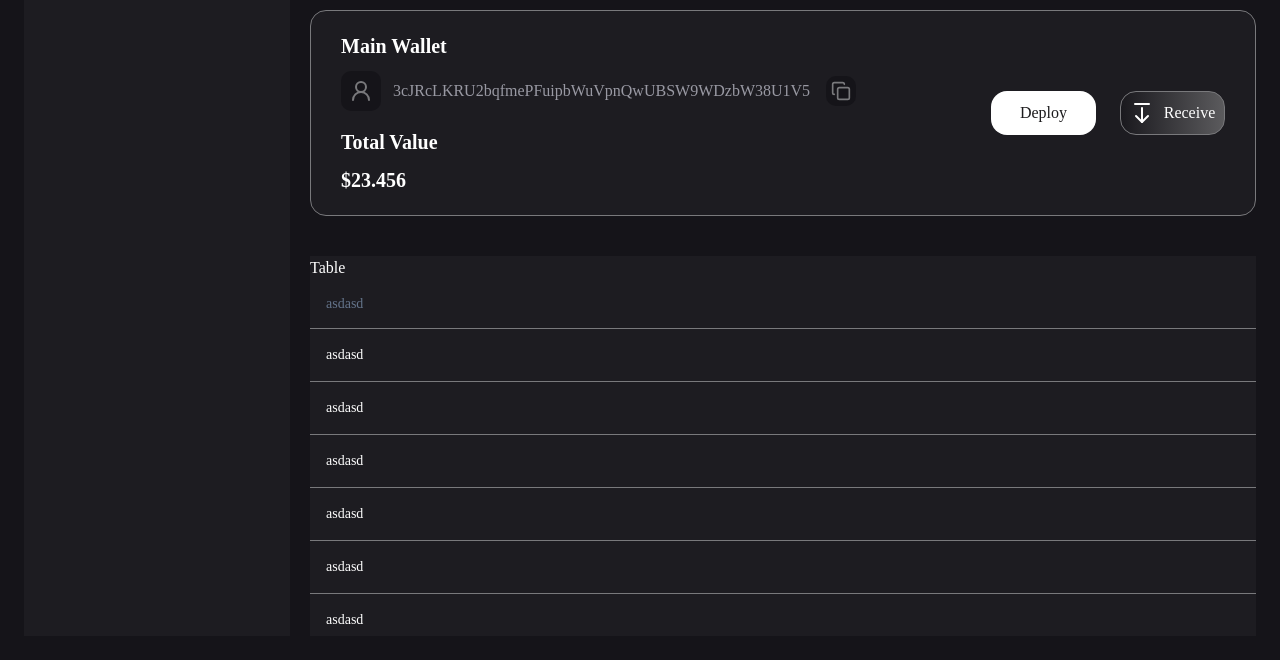
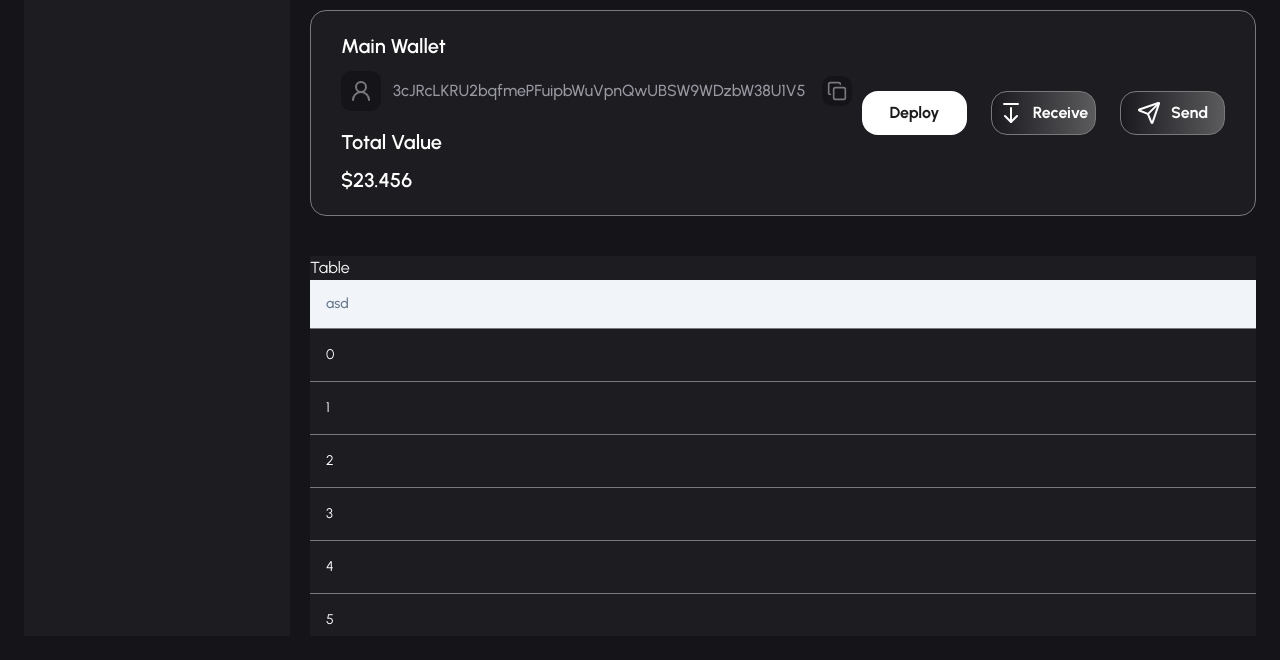
Before and after one commit to ZpokenWeb3/nil-snap, a Gatsby site in the folder packages/site/: page / in a window 1280 px wide. Shown: the part 140-800 px from the top of the page. Built offline with nearby package versions, Linux system fonts and the light colour scheme; Gatsby itself is replaced by a stand-in of ours.

Commit message:
add fonts and scrollable table

```diff
--- a/packages/site/package.json
+++ b/packages/site/package.json
@@ -27,6 +27,7 @@
   },
   "dependencies": {
     "@metamask/providers": "^16.0.0",
+    "@radix-ui/react-scroll-area": "^1.1.0",
     "@radix-ui/react-slot": "^1.1.0",
     "@zpoken/metamask-nil-types": "workspace:^",
     "autoprefixer": "^10.4.20",
--- a/packages/site/src/App.tsx
+++ b/packages/site/src/App.tsx
@@ -56,9 +56,9 @@ export const App: FunctionComponent<AppProps> = ({ children }) => {
   return (
     <div className="flex flex-col gap-5 pt-5 px-6 h-screen m-0 pb-6">
       <Header />
-      <div className="flex h-[calc(100vh-114px)] gap-5">
-        <aside className="basis-[266px] bg-card">asd</aside>
-        <div className="flex-1 overflow-auto">{children}</div>
+      <div className="flex gap-5 overflow-hidden">
+        <aside className="basis-[266px] bg-card ">asd</aside>
+        <div className="flex-1">{children}</div>
       </div>
     </div>
   );
--- /dev/null
+++ b/packages/site/src/components/ScrollableTable.tsx
@@ -0,0 +1,32 @@
+import React from 'react';
+
+import { ScrollArea } from './ui/scroll-area';
+import {
+  Table,
+  TableBody,
+  TableCell,
+  TableHead,
+  TableHeader,
+  TableRow,
+} from './ui/table';
+
+export const ScrollableTable = () => {
+  return (
+    <ScrollArea className="grow overflow-auto">
+      <Table>
+        <TableHeader className="sticky top-0 bg-secondary">
+          <TableRow>
+            <TableHead>asd</TableHead>
+          </TableRow>
+        </TableHeader>
+        <TableBody>
+          {[...Array(100).keys()].map((i) => (
+            <TableRow key={i}>
+              <TableCell>{i}</TableCell>
+            </TableRow>
+          ))}
+        </TableBody>
+      </Table>
+    </ScrollArea>
+  );
+};
--- /dev/null
+++ b/packages/site/src/components/ScrollableTableWrapper.tsx
@@ -0,0 +1,11 @@
+import React, { ReactNode } from 'react';
+
+export const ScrollableTableWrapper = ({
+  children,
+}: {
+  children: ReactNode;
+}) => {
+  return (
+    <div className="grow bg-card flex flex-col h-full min-h-0">{children}</div>
+  );
+};
--- /dev/null
+++ b/packages/site/src/components/WalletInfo.tsx
@@ -0,0 +1,44 @@
+import { ArrowDownFromLine, Copy, Send, User2 } from 'lucide-react';
+import React from 'react';
+
+import { Button } from './ui/button';
+
+export const WalletInfo = () => {
+  return (
+    <div className="bg-card mb-[10px] px-[30px] py-5 border-[0.5px] border-border rounded-lg flex justify-between items-center">
+      <div className="flex flex-col gap-2">
+        <p className="text-xl leading-[30px] font-semibold pb-[2px]">
+          Main Wallet
+        </p>
+        <div className="flex gap-3 items-center mb-2">
+          <div className="p-2 bg-background rounded-[10px]">
+            <User2 className="size-6 text-icon-secondary" />
+          </div>
+          <p className="text-base font-medium text-text-secondary mr-1">
+            3cJRcLKRU2bqfmePFuipbWuVpnQwUBSW9WDzbW38U1V5
+          </p>
+          <div className="p-[5px] bg-background rounded-[10px] cursor-pointer">
+            <Copy className="size-5 text-icon-secondary" />
+          </div>
+        </div>
+        <p className="text-xl leading-[30px] font-semibold">Total Value</p>
+        <p className="text-xl leading-[30px] font-semibold">$23.456</p>
+      </div>
+      <div className="flex gap-6">
+        <Button className="w-[105px]">Deploy</Button>
+        <Button variant="gradient" className="w-[105px]">
+          <div className="flex items-center gap-[10px]">
+            <ArrowDownFromLine className="zise-5" />
+            <p>Receive</p>
+          </div>
+        </Button>
+        <Button variant="gradient" className="w-[105px]">
+          <div className="flex items-center gap-[10px]">
+            <Send className="zise-5" />
+            <p>Send</p>
+          </div>
+        </Button>
+      </div>
+    </div>
+  );
+};
--- a/packages/site/src/components/ui/button.tsx
+++ b/packages/site/src/components/ui/button.tsx
@@ -5,7 +5,7 @@ import * as React from 'react';
 import { cn } from '../../lib/utils';
 
 const buttonVariants = cva(
-  'inline-flex items-center justify-center whitespace-nowrap rounded-lg text-base font-semibild ring-offset-background transition-colors focus-visible:outline-none focus-visible:ring-2 focus-visible:ring-ring focus-visible:ring-offset-2 disabled:pointer-events-none disabled:opacity-50',
+  'inline-flex items-center justify-center whitespace-nowrap rounded-lg text-base font-bold ring-offset-background transition-colors focus-visible:outline-none focus-visible:ring-2 focus-visible:ring-ring focus-visible:ring-offset-2 disabled:pointer-events-none disabled:opacity-50',
   {
     variants: {
       variant: {
--- /dev/null
+++ b/packages/site/src/components/ui/scroll-area.tsx
@@ -0,0 +1,46 @@
+import * as ScrollAreaPrimitive from '@radix-ui/react-scroll-area';
+import * as React from 'react';
+
+import { cn } from '../../lib/utils';
+
+const ScrollArea = React.forwardRef<
+  React.ElementRef<typeof ScrollAreaPrimitive.Root>,
+  React.ComponentPropsWithoutRef<typeof ScrollAreaPrimitive.Root>
+>(({ className, children, ...props }, ref) => (
+  <ScrollAreaPrimitive.Root
+    ref={ref}
+    className={cn('relative overflow-hidden', className)}
+    {...props}
+  >
+    <ScrollAreaPrimitive.Viewport className="h-full w-full rounded-[inherit]">
+      {children}
+    </ScrollAreaPrimitive.Viewport>
+    <ScrollBar />
+    <ScrollAreaPrimitive.Corner />
+  </ScrollAreaPrimitive.Root>
+));
+ScrollArea.displayName = ScrollAreaPrimitive.Root.displayName;
+
+const ScrollBar = React.forwardRef<
+  React.ElementRef<typeof ScrollAreaPrimitive.ScrollAreaScrollbar>,
+  React.ComponentPropsWithoutRef<typeof ScrollAreaPrimitive.ScrollAreaScrollbar>
+>(({ className, orientation = 'vertical', ...props }, ref) => (
+  <ScrollAreaPrimitive.ScrollAreaScrollbar
+    ref={ref}
+    orientation={orientation}
+    className={cn(
+      'flex touch-none select-none transition-colors',
+      orientation === 'vertical' &&
+        'h-full w-2.5 border-l border-l-transparent p-[1px]',
+      orientation === 'horizontal' &&
+        'h-2.5 flex-col border-t border-t-transparent p-[1px]',
+      className,
+    )}
+    {...props}
+  >
+    <ScrollAreaPrimitive.ScrollAreaThumb className="relative flex-1 rounded-full bg-border" />
+  </ScrollAreaPrimitive.ScrollAreaScrollbar>
+));
+ScrollBar.displayName = ScrollAreaPrimitive.ScrollAreaScrollbar.displayName;
+
+export { ScrollArea, ScrollBar };
--- a/packages/site/src/pages/index.tsx
+++ b/packages/site/src/pages/index.tsx
@@ -1,106 +1,21 @@
-import { ArrowDownFromLine, Copy, Download, Upload, User2 } from 'lucide-react';
+import { ArrowDownFromLine, Copy, User2 } from 'lucide-react';
 
+import { ScrollableTable } from '../components/ScrollableTable';
+import { ScrollableTableWrapper } from '../components/ScrollableTableWrapper';
+import { WalletInfo } from '../components/WalletInfo';
 import { Button } from '../components/ui/button';
-import {
-  Table,
-  TableBody,
-  TableCell,
-  TableHead,
-  TableHeader,
-  TableRow,
-} from '../components/ui/table';
 
 const Index = () => {
+  console.log([...Array(10).keys()]);
+
   return (
     <div className="flex flex-col gap-[30px] h-full">
       <p className="text-[32px] leading-[30px] font-semibold">Dashboard</p>
-      <div className="bg-card mb-[10px] px-[30px] py-5 border-[0.5px] border-border rounded-lg flex justify-between items-center">
-        <div className="flex flex-col gap-2">
-          <p className="text-xl leading-[30px] font-semibold pb-[2px]">
-            Main Wallet
-          </p>
-          <div className="flex gap-3 items-center mb-2">
-            <div className="p-2 bg-background rounded-[10px]">
-              <User2 className="size-6 text-icon-secondary" />
-            </div>
-            <p className="text-base font-medium text-text-secondary mr-1">
-              3cJRcLKRU2bqfmePFuipbWuVpnQwUBSW9WDzbW38U1V5
-            </p>
-            <div className="p-[5px] bg-background rounded-[10px] cursor-pointer">
-              <Copy className="size-5 text-icon-secondary" />
-            </div>
-          </div>
-          <p className="text-xl leading-[30px] font-semibold">Total Value</p>
-          <p className="text-xl leading-[30px] font-semibold">$23.456</p>
-        </div>
-        <div className="flex gap-6">
-          <Button className="w-[105px]">Deploy</Button>
-          <Button variant="gradient" className="w-[105px]">
-            <div className="flex items-center gap-[10px]">
-              <ArrowDownFromLine className="zise-5" />
-              <p>Receive</p>
-            </div>
-          </Button>
-        </div>
-      </div>
-      <div className="grow bg-card flex flex-col">
+      <WalletInfo />
+      <ScrollableTableWrapper>
         <p>Table</p>
-        <div className="h-[45vh] relative overflow-auto">
-          <Table>
-            <TableHeader>
-              <TableRow>
-                <TableHead>asdasd</TableHead>
-              </TableRow>
-            </TableHeader>
-            <TableBody>
-              <TableRow>
-                <TableCell>asdasd</TableCell>
-              </TableRow>
-              <TableRow>
-                <TableCell>asdasd</TableCell>
-              </TableRow>
-              <TableRow>
-                <TableCell>asdasd</TableCell>
-              </TableRow>
-              <TableRow>
-                <TableCell>asdasd</TableCell>
-              </TableRow>
-
-              <TableRow>
-                <TableCell>asdasd</TableCell>
-              </TableRow>
-              <TableRow>
-                <TableCell>asdasd</TableCell>
-              </TableRow>
-              <TableRow>
-                <TableCell>asdasd</TableCell>
-              </TableRow>
-              <TableRow>
-                <TableCell>asdasd</TableCell>
-              </TableRow>
-              <TableRow>
-                <TableCell>asdasd</TableCell>
-              </TableRow>
-              <TableRow>
-                <TableCell>asdasd</TableCell>
-              </TableRow>
-
-              <TableRow>
-                <TableCell>asdasd</TableCell>
-              </TableRow>
-              <TableRow>
-                <TableCell>asdasd</TableCell>
-              </TableRow>
-              <TableRow>
-                <TableCell>asdasd</TableCell>
-              </TableRow>
-              <TableRow>
-                <TableCell>asdasd</TableCell>
-              </TableRow>
-            </TableBody>
-          </Table>
-        </div>
-      </div>
+        <ScrollableTable />
+      </ScrollableTableWrapper>
     </div>
   );
 };
--- a/packages/site/src/style/globals.css
+++ b/packages/site/src/style/globals.css
@@ -1,3 +1,5 @@
+@import url('https://fonts.googleapis.com/css2?family=Urbanist:wght@400..700&display=swap');
+
 @tailwind base;
 @tailwind components;
 @tailwind utilities;
@@ -60,7 +62,7 @@
     @apply border-border;
   }
   body {
-    @apply bg-background text-foreground;
+    @apply bg-background text-foreground font-urbanist;
     font-feature-settings: 'rlig' 1, 'calt' 1;
   }
 
--- a/packages/site/tailwind.config.js
+++ b/packages/site/tailwind.config.js
@@ -61,7 +61,7 @@ module.exports = {
         sm: 'calc(var(--radius) - 4px)',
       },
       fontFamily: {
-        sans: ['var(--font-sans)', ...fontFamily.sans],
+        urbanist: ['Urbanist', 'sans-serif'],
       },
       keyframes: {
         'accordion-down': {
```
Also changed, not shown: 1 other file.
